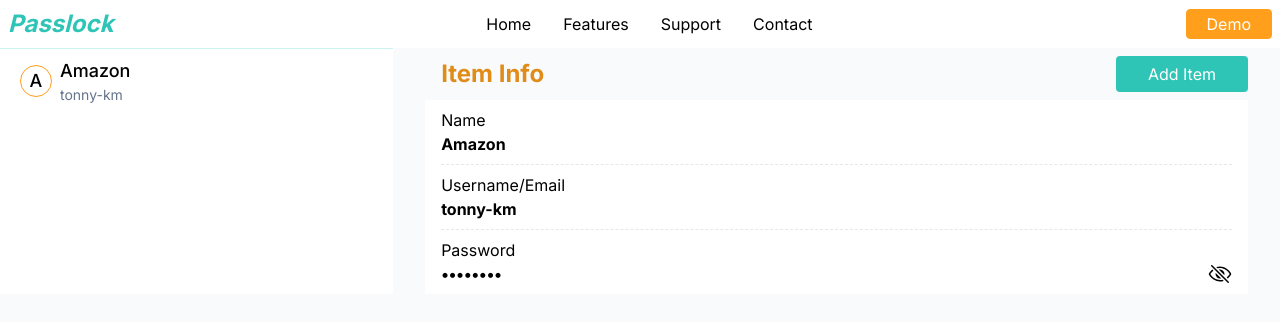
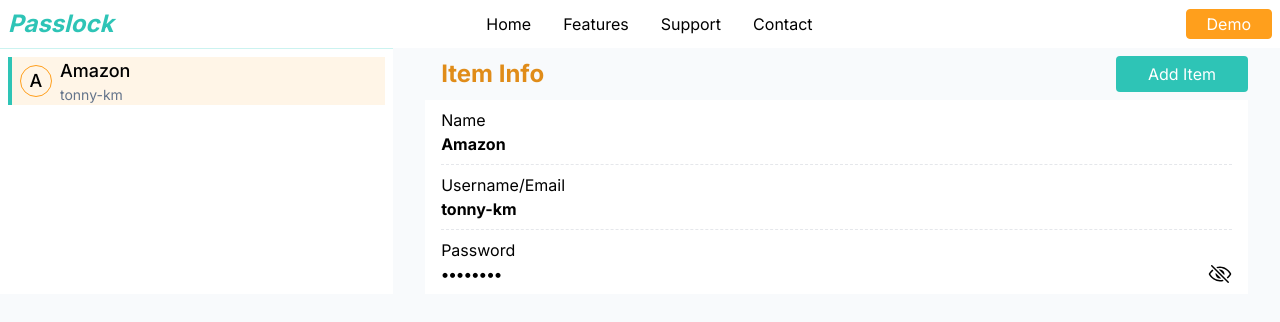
Before and after one commit to Tonnykimanthi/passlock, a Next.js app: page /demo in a window 1280 px wide. Shown: the top 322 px of the page. Built offline with nearby package versions, Linux system fonts and the light colour scheme.

Commit message:
Select the first item when the page loads

```diff
--- a/components/layout/Items.tsx
+++ b/components/layout/Items.tsx
@@ -4,7 +4,9 @@
 import { useContext } from "react";
 
 const ItemsList = () => {
-  const { itemsList, handleSelectedItem } = useContext(AppContext) as Context;
+  const { itemsList, handleSelectedItem, selectedItem } = useContext(
+    AppContext,
+  ) as Context;
 
   return (
     <section className="basis-1/3 cursor-pointer space-y-2 border-t border-secondary bg-white px-2 py-2">
@@ -27,6 +29,7 @@
             id={`item-${index}`}
             className="appearance-none"
             onChange={() => handleSelectedItem(index)}
+            checked={selectedItem === index}
           />
         </label>
       ))}
```
